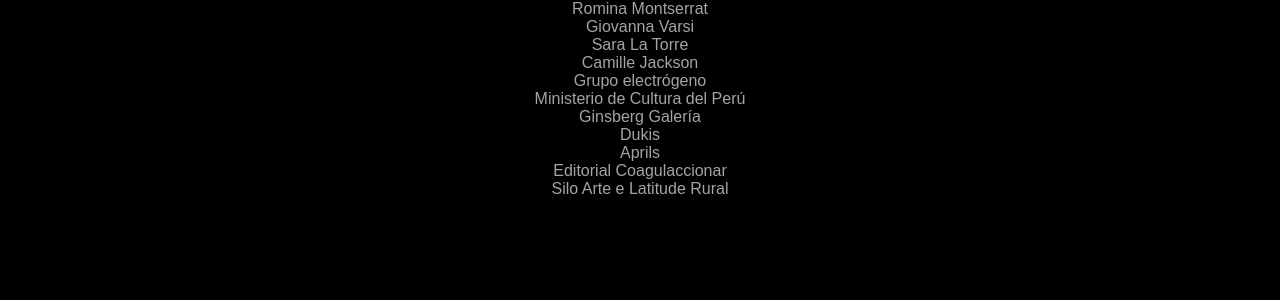
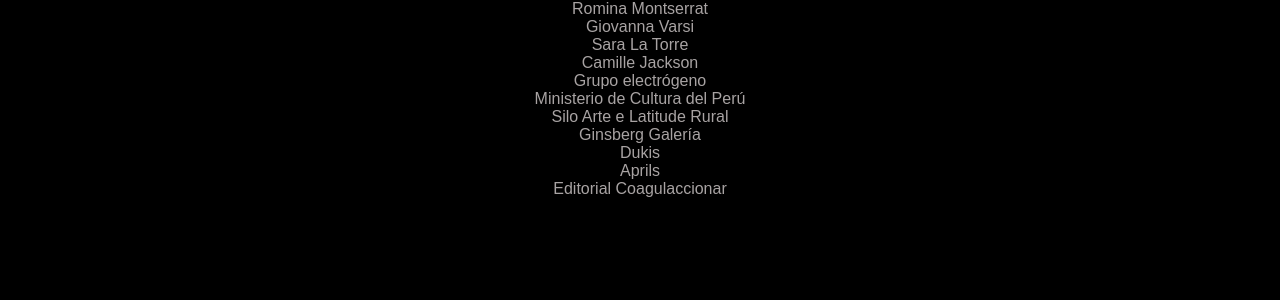
Before and after one commit to conduccionneumatica/conduccionneumatica.github.io, a Jekyll site: the page built from _pages/info.md, in a window 1280 px wide. Shown: the part 1841-2141 px from the top of the page. Built offline with Jekyll 4.4.1, drawn with Linux system fonts in a browser that asks for light colours.

Commit message:
adjust credits order

```diff
--- a/_pages/info.md
+++ b/_pages/info.md
@@ -98,8 +98,8 @@
 Camille Jackson
 Grupo electrógeno
 Ministerio de Cultura del Perú
+Silo Arte e Latitude Rural
 Ginsberg Galería
 Dukis
 Aprils
 Editorial Coagulaccionar
-Silo Arte e Latitude Rural
```
